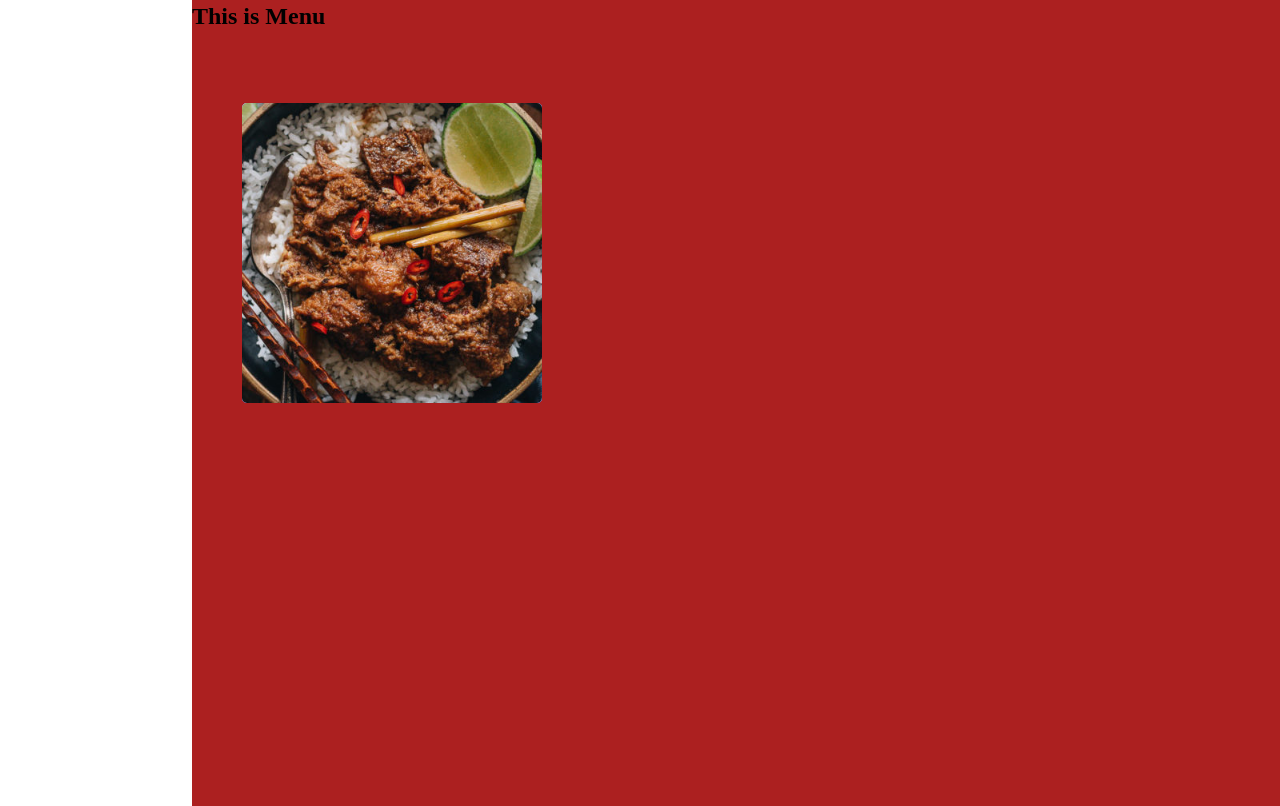
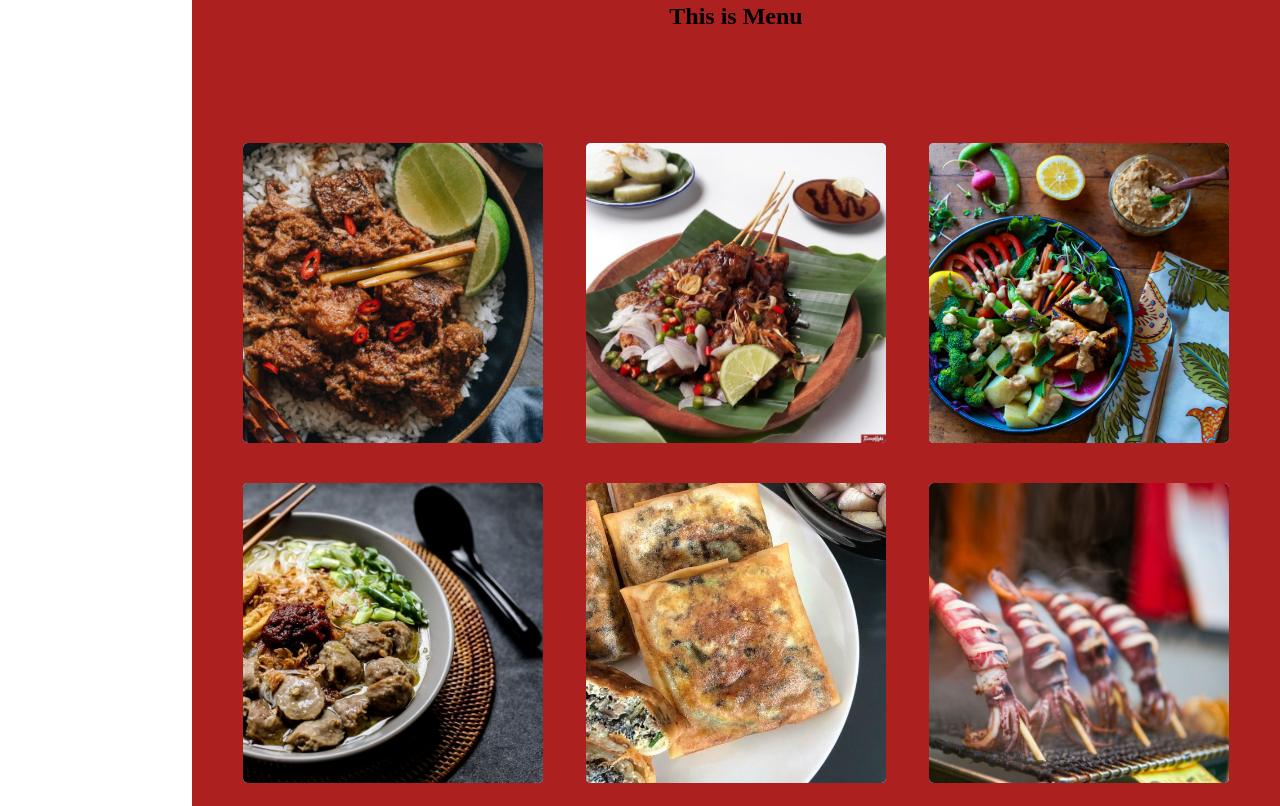
Before and after one commit to EDRaaf/restaurantProject, a plain HTML site: page index.html in a window 1280 px wide. Shown: the part 1597-2403 px from the top of the page. Drawn offline with Linux system fonts and the light colour scheme; files whose address does not match are found by name.

Commit message:
more update on menu
Added few more items to the menu and palces the menu items inside a wrapper.

```diff
--- a/css/style.css
+++ b/css/style.css
@@ -250,6 +250,17 @@ html {
 /*------Start of Menu------*/
 #menu {
   position: relative;
+  justify-content: center;
+}
+
+.menuItemsContainer {
+  position: absolute;
+  display: flex;
+  justify-content: space-evenly;
+  flex-wrap: wrap;
+  width: 95%;
+  bottom: 0px;
+  display: flex;
 }
 
 .menuImageWrapper {
@@ -264,7 +275,7 @@ html {
 .menuImageWrapper img {
   max-height: 100%;
   max-width: 100%;
-  object-position: center;
+  object-position: right;
   object-fit: cover;
   border-radius: 5px;
   z-index: 1;
@@ -275,11 +286,10 @@ html {
 }
 
 .menuCard {
-  position: absolute;
-  top: 100px;
-  left: 50px;
+  position: relative;
   background-color: #fffcf9;
   border-radius: 5px;
+  margin: 20px;
   width: 300px;
   height: 300px;
 }
@@ -304,25 +314,23 @@ html {
 .foodOverview {
   position: absolute;
   display: flex;
+  flex-wrap: wrap;
   justify-content: space-evenly;
   font-family: paperFlowers;
   font-size: 35px;
+  margin-bottom: 15px;
   top: 20px;
   left: 0px;
 }
 
 .foodOverview h3 {
-  padding: 0px 20px;
+  padding: 0px 10px;
 }
 
 .foodDescription {
-  position: relative;
-  display: flex;
-  align-items: center;
-  text-align: ;
   font-family: "Poppins", sans-serif;
-  width: 250px;
-  height: 150px;
+  padding: 10px;
+  margin: 15px 0px;
 }
 
 .foodTagContainer {
@@ -344,9 +352,10 @@ html {
   font-size: 12px;
   text-align: justify;
   align-items: center;
-  width: auto;
-  height: 30px;
+  max-width: auto;
+  max-height: 40px;
   padding: 8px;
+  margin: 2px;
   border-color: #1d1d1d;
   border-width: 2px;
   border-style: solid;
--- a/index.html
+++ b/index.html
@@ -81,6 +81,7 @@
     </section>
     <section id="menu">
       <h1>This is Menu</h1>
+      <div class="menuItemsContainer">
         <div class="menuCard" id="rendang">
           <div class="menuImageWrapper">
             <img src="./images/beefRendang.jpg" alt="" />
@@ -103,6 +104,122 @@
             </ul>
           </div>
         </div>
+        <div class="menuCard" id="sate-ayam">
+          <div class="menuImageWrapper">
+            <img src="./images/sateAyam.jpg" alt="" />
+          </div>
+          <div class="foodInfoWrapper">
+            <div class="foodOverview">
+              <h3>Sate Ayam</h3>
+              <h3>AED 30</h3>
+            </div>
+            <div class="foodDescription">
+              <p>
+                Sate/satay is Indonesian skewered dishes, typically meat. Ayam
+                is Indonesian for chicken. So, sate ayam is simply, skewered
+                chicken. Famously covered in delicious peanut sauce.
+              </p>
+            </div>
+            <ul class="foodTagContainer">
+              <li class="foodTag1"><p>Indonesian</p></li>
+              <li class="foodTag2"><p>Spicy</p></li>
+              <li class="foodTag3">Non-Vegetarian</li>
+            </ul>
+          </div>
+        </div>
+        <div class="menuCard" id="gado-gado">
+          <div class="menuImageWrapper">
+            <img src="./images/gadoGado.jpg" alt="" />
+          </div>
+          <div class="foodInfoWrapper">
+            <div class="foodOverview">
+              <h3>Gado-Gado</h3>
+              <h3>AED 40</h3>
+            </div>
+            <div class="foodDescription">
+              <p>
+                This is a mega salad that has its roots in Sundanese cooking and
+                has now become the typical street food of Jakarta in Indonesia.
+              </p>
+            </div>
+            <ul class="foodTagContainer">
+              <li class="foodTag1"><p>Indonesian</p></li>
+              <li class="foodTag3">Vegetarian</li>
+            </ul>
+          </div>
+        </div>
+        <div class="menuCard" id="bakso">
+          <div class="menuImageWrapper">
+            <img src="./images/bakso.jpg" alt="" />
+          </div>
+          <div class="foodInfoWrapper">
+            <div class="foodOverview">
+              <h3>Bakso</h3>
+              <h3>AED 30</h3>
+            </div>
+            <div class="foodDescription">
+              <p>
+                This is the famous everyday street food in Indonesia. Once you
+                taste it, you will never have enough!
+              </p>
+            </div>
+            <ul class="foodTagContainer">
+              <li class="foodTag1">
+                <p>Indonesian</p>
+              </li>
+              <li class="foodTag3">Non-Vegetarian</li>
+            </ul>
+          </div>
+        </div>
+        <div class="menuCard" id="martabak">
+          <div class="menuImageWrapper">
+            <img src="./images/martabak.jpg" alt="" />
+          </div>
+          <div class="foodInfoWrapper">
+            <div class="foodOverview">
+              <h3>Martabak Telor</h3>
+              <h3>AED 25</h3>
+            </div>
+            <div class="foodDescription">
+              <p>
+                Touted as one of the ultimate Indonesian street food, the
+                martabak is a popular street food across the country. This one
+                uses egg as the main filling.
+              </p>
+            </div>
+            <ul class="foodTagContainer">
+              <li class="foodTag1">
+                <p>Indonesian</p>
+              </li>
+              <li class="foodTag3">Vegetarian</li>
+            </ul>
+          </div>
+        </div>
+        <div class="menuCard" id="ikayaki">
+          <div class="menuImageWrapper">
+            <img src="./images/ikayaki.jpg" alt="" />
+          </div>
+          <div class="foodInfoWrapper">
+            <div class="foodOverview">
+              <h3>Ikayaki</h3>
+              <h3>AED 50</h3>
+            </div>
+            <div class="foodDescription">
+              <p>
+                Ikayaki is a popular, no frills Japanese street food which is
+                usually served on sticks so that they can be eaten on the go and
+                enjoyed with a cold drink.
+              </p>
+            </div>
+            <ul class="foodTagContainer">
+              <li class="foodTag1">
+                <p>Japanese</p>
+              </li>
+              <li class="foodTag3">Non-Vegetarian</li>
+            </ul>
+          </div>
+        </div>
+      </div>
     </section>
     <section id="contact">
       <h1>This is Contact</h1>
```
Also changed, not shown: images/bakso.jpg (added), images/gadoGado.jpg (added), images/ikayaki.jpg (added), images/martabak.jpg (added), images/sateAyam.jpg (added). Lines whose indentation alone changed are shown as unchanged.
